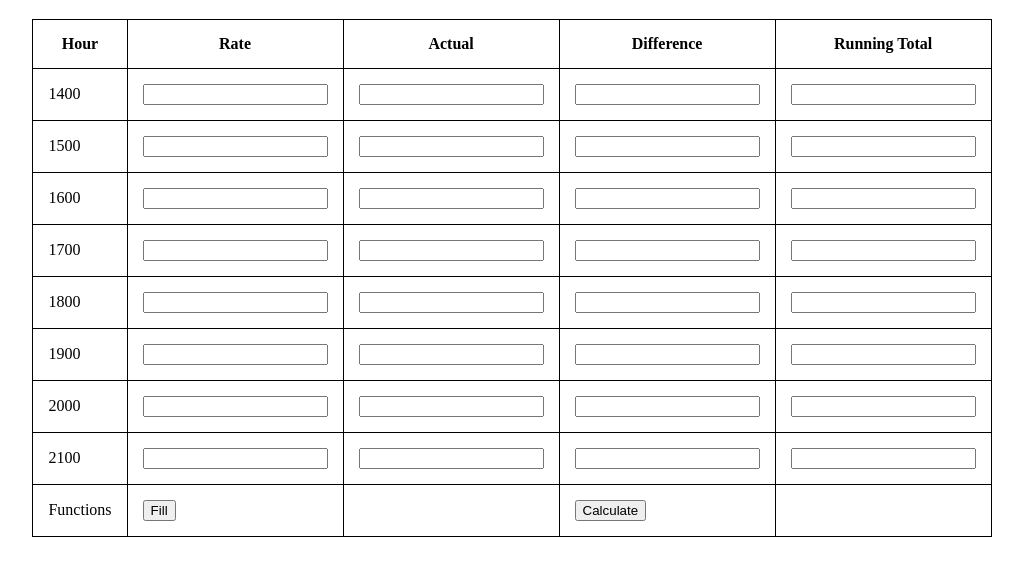
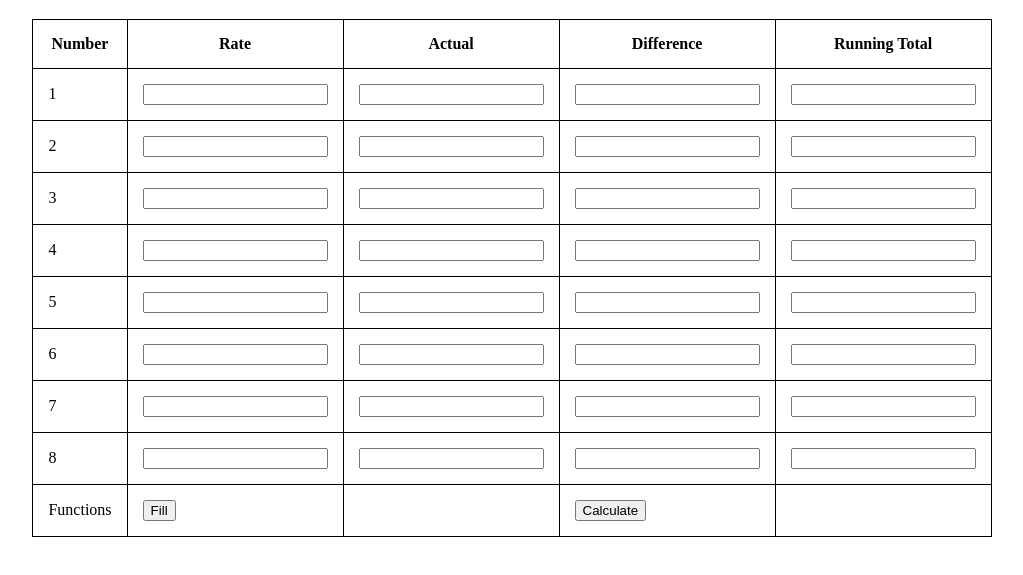
Before and after one commit to Thorther/attainmentCalculator, a plain HTML site: page index.html in a window 1280 px wide. Shown: the part 61-636 px from the top of the page, without its empty margins (128-1151 px from the left). Drawn offline with Linux system fonts and the light colour scheme.

Commit message:
Update Counter

```diff
--- a/index.html
+++ b/index.html
@@ -20,63 +20,63 @@
    <section>
       <table style="margin-left: auto; margin-right: auto; border: 1px solid black; border-collapse: collapse;">
 		<tr>
-			<th>Hour</th>
+			<th>Number</th>
 			<th>Rate</th>
 			<th>Actual</th>
 			<th>Difference</th>
 			<th>Running Total</th>
 		</tr>
 		<tr>
-			<td>1400</td>
+			<td>1</td>
 			<td><input type="text" id="rate1"></td>
 			<td><input type="text" id="actual1"></td>
 			<td><input type="text" id="diff1"></td>
 			<td><input type="text" id="run1"></td>
 		</tr>
 		<tr>
-			<td>1500</td>
+			<td>2</td>
 			<td><input type="text" id="rate2"></td>
 			<td><input type="text" id="actual2"></td>
 			<td><input type="text" id="diff2"></td>
 			<td><input type="text" id="run2"></td>
 		</tr>
 		<tr>
-			<td>1600</td>
+			<td>3</td>
 			<td><input type="text" id="rate3"></td>
 			<td><input type="text" id="actual3"></td>
 			<td><input type="text" id="diff3"></td>
 			<td><input type="text" id="run3"></td>
 		</tr>
 		<tr>
-			<td>1700</td>
+			<td>4</td>
 			<td><input type="text" id="rate4"></td>
 			<td><input type="text" id="actual4"></td>
 			<td><input type="text" id="diff4"></td>
 			<td><input type="text" id="run4"></td>
 		</tr>
 		<tr>
-			<td>1800</td>
+			<td>5</td>
 			<td><input type="text" id="rate5"></td>
 			<td><input type="text" id="actual5"></td>
 			<td><input type="text" id="diff5"></td>
 			<td><input type="text" id="run5"></td>
 		</tr>
 		<tr>
-			<td>1900</td>
+			<td>6</td>
 			<td><input type="text" id="rate6"></td>
 			<td><input type="text" id="actual6"></td>
 			<td><input type="text" id="diff6"></td>
 			<td><input type="text" id="run6"></td>
 		</tr>
 		<tr>
-			<td>2000</td>
+			<td>7</td>
 			<td><input type="text" id="rate7"></td>
 			<td><input type="text" id="actual7"></td>
 			<td><input type="text" id="diff7"></td>
 			<td><input type="text" id="run7"></td>
 		</tr>
 		<tr>
-			<td>2100</td>
+			<td>8</td>
 			<td><input type="text" id="rate8"></td>
 			<td><input type="text" id="actual8"></td>
 			<td><input type="text" id="diff8"></td>
```
